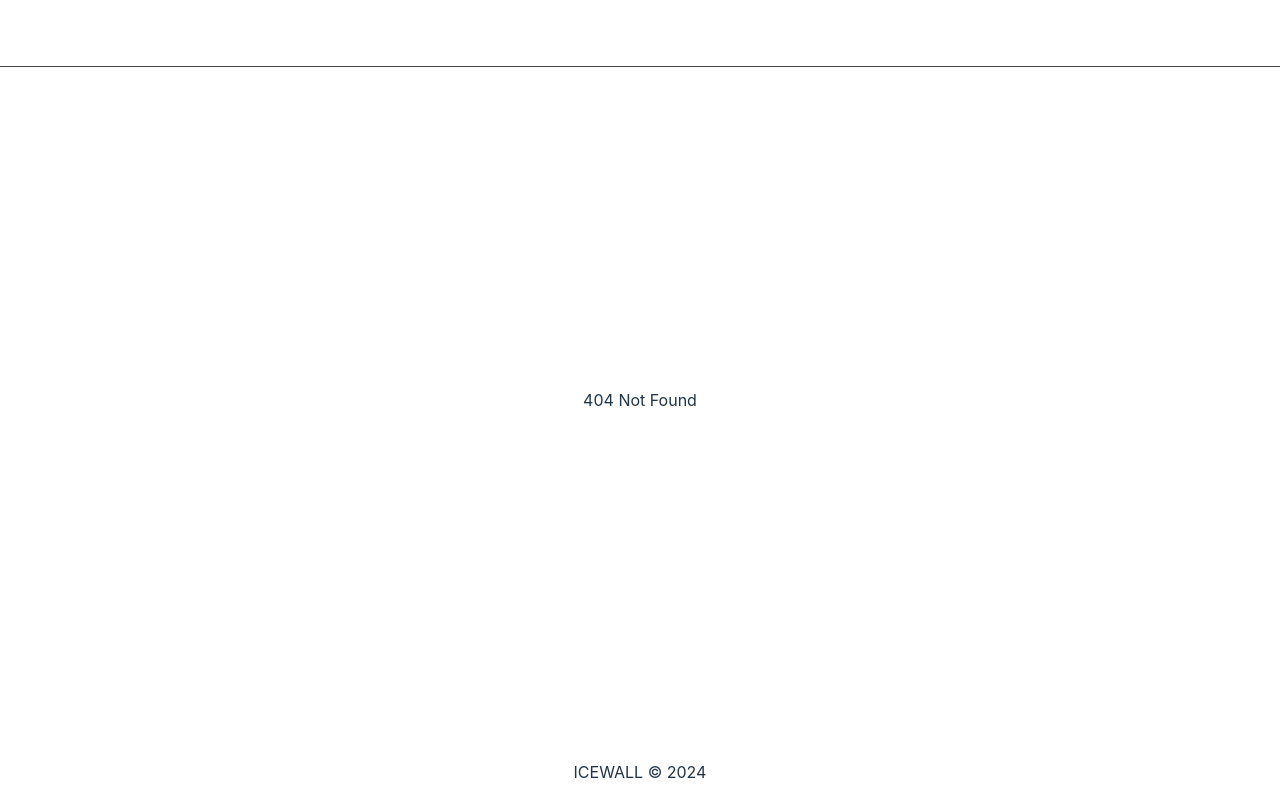
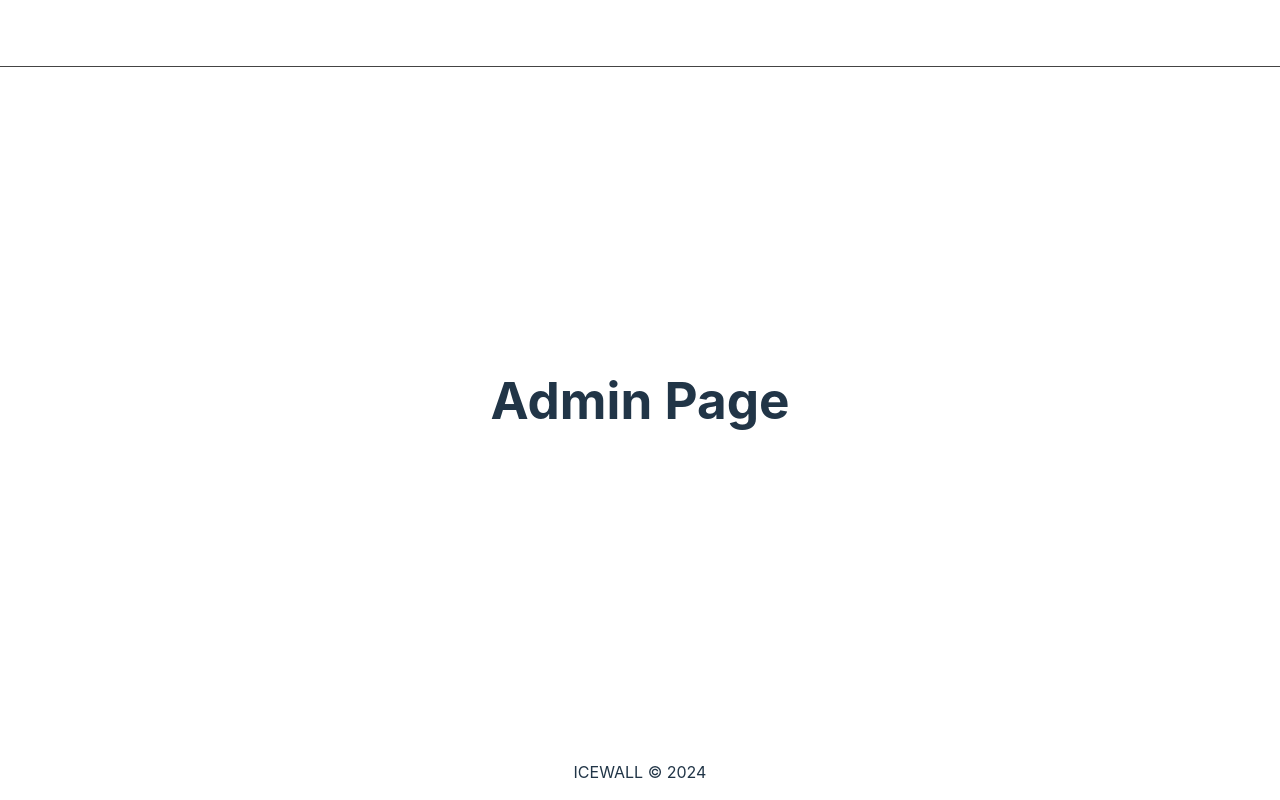
Before and after one commit to HYU-ICEWALL/CTF-Frontend, a React (Vite) app: page /admin in a window 1280 px wide. Before the commit this address had no page. Built offline with nearby package versions, Linux system fonts and the light colour scheme.

Commit message:
init admin page

```diff
--- a/src/App.tsx
+++ b/src/App.tsx
@@ -12,6 +12,7 @@ import Header from "./components/Header.tsx";
 import Footer from "./components/Footer.tsx";
 import NotFound from "./pages/NotFound.tsx";
 import Register from "./pages/Register.tsx";
+import Admin from "./pages/Admin.tsx";
 
 function App() {
   const [username, setUsername] = useState("");
@@ -21,6 +22,7 @@ function App() {
       <Header username={username} setUsername={setUsername} />
       <BrowserRouter>
         <Routes>
+          <Route path="/admin" element={<Admin adminToken="DummyToken"/>} />
           <Route path="/" element={<Home />} />
           <Route path="/scoreboard" element={<Scoreboard />} />
           <Route path="/problems" element={<Problems />} />
--- /dev/null
+++ b/src/pages/Admin.tsx
@@ -0,0 +1,21 @@
+interface AdminPageProps {
+  adminToken: string;
+}
+
+function Admin(props: AdminPageProps) {
+  if (props.adminToken === "DummyToken") {
+    return (
+      <div>
+        <h1>Admin Page</h1>
+      </div>
+    );
+  } else {
+    return (
+      <div>
+        <h1>Access Denied</h1>
+      </div>
+    );
+  }
+}
+
+export default Admin;
```
